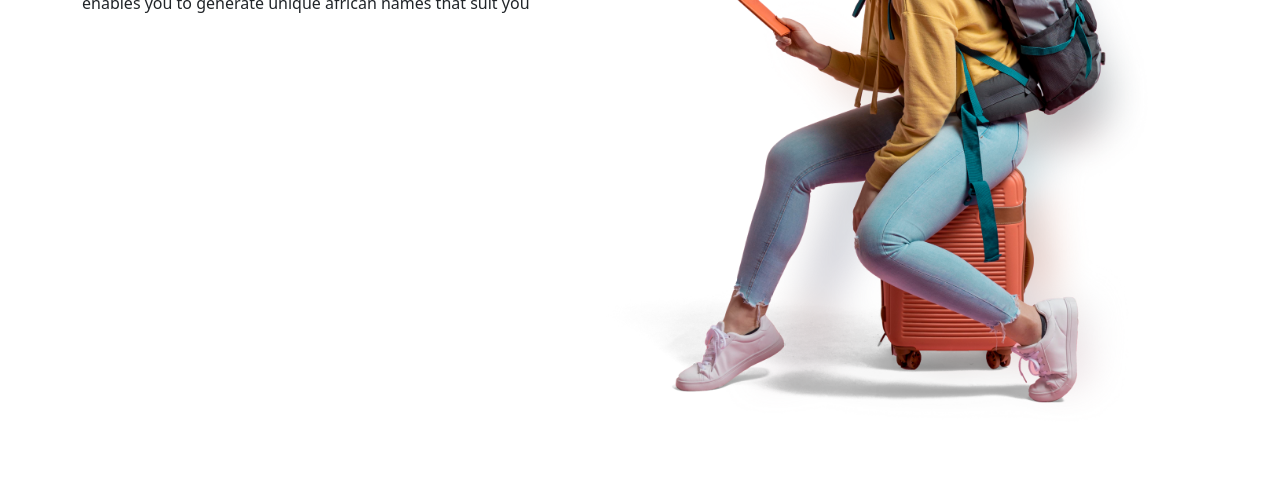
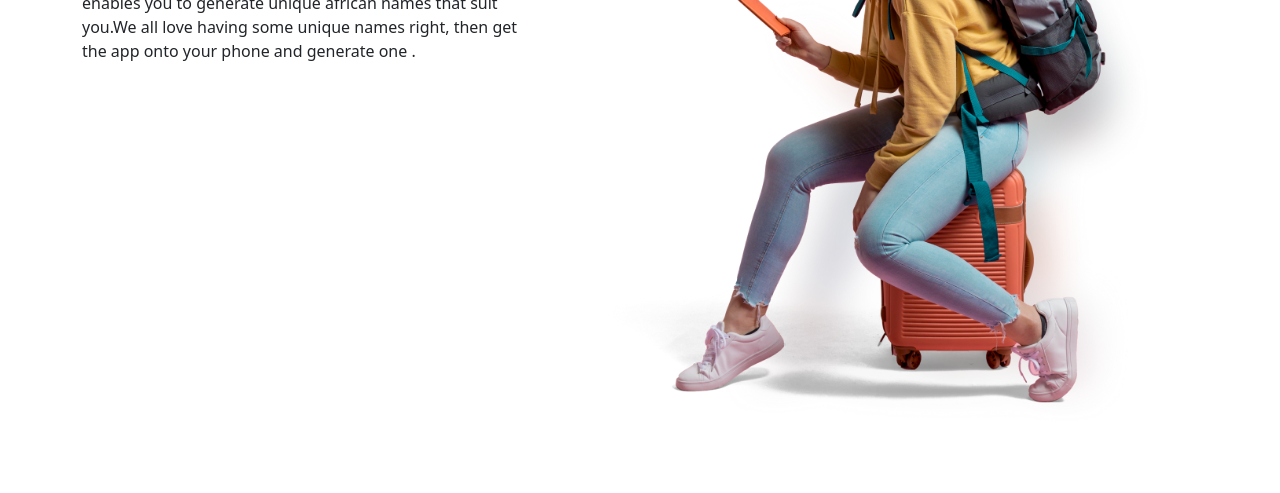
Before and after one commit to ch1n069/Akan-Name-generator, a plain HTML site: page index.html in a window 1280 px wide. Shown: the part 307-800 px from the top of the page. Drawn offline with nearby package versions, Linux system fonts and the light colour scheme.

```diff
--- a/index.html
+++ b/index.html
@@ -59,7 +59,8 @@
                 <div class="col-5">
                     <p class="african">African Names generator</p>
                     <h2>The Akan name genarator, is web and android based platform </h2>
-                    <p> enables you to generate unique african names that suit you</p>
+                    <p class="enables"> enables you to generate unique african names that suit you.We all love having some unique names right, then get the app onto your phone and generate one .
+                    </p>
 
                 </div>
                 <div class="col">
```
